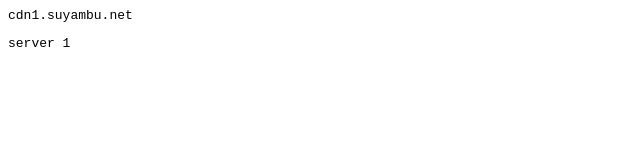
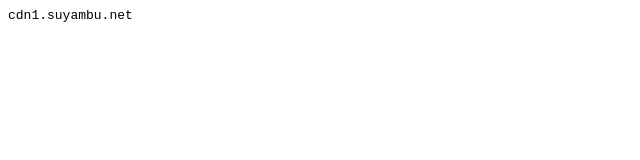
Before and after one commit to ropenet/cdn1.nool, a plain HTML site: page index.html in a window 1280 px wide. Shown: the full height of the page, 0-640 px from the left. Drawn offline with Linux system fonts and the light colour scheme.

Commit message:
Update index.html

```diff
--- a/index.html
+++ b/index.html
@@ -1,2 +1 @@
 <pre>cdn1.suyambu.net</pre>
-<pre>server 1</pre>
```
